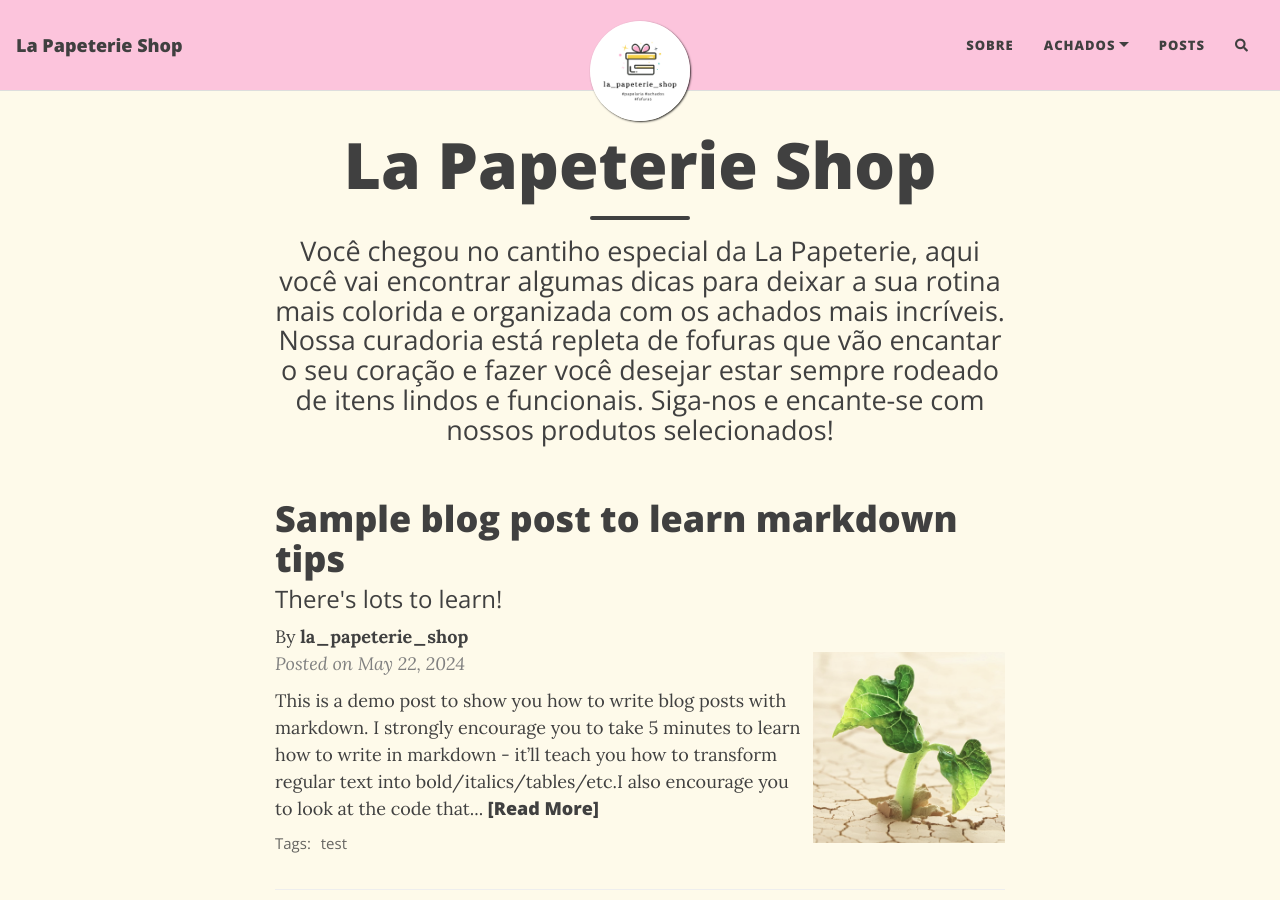
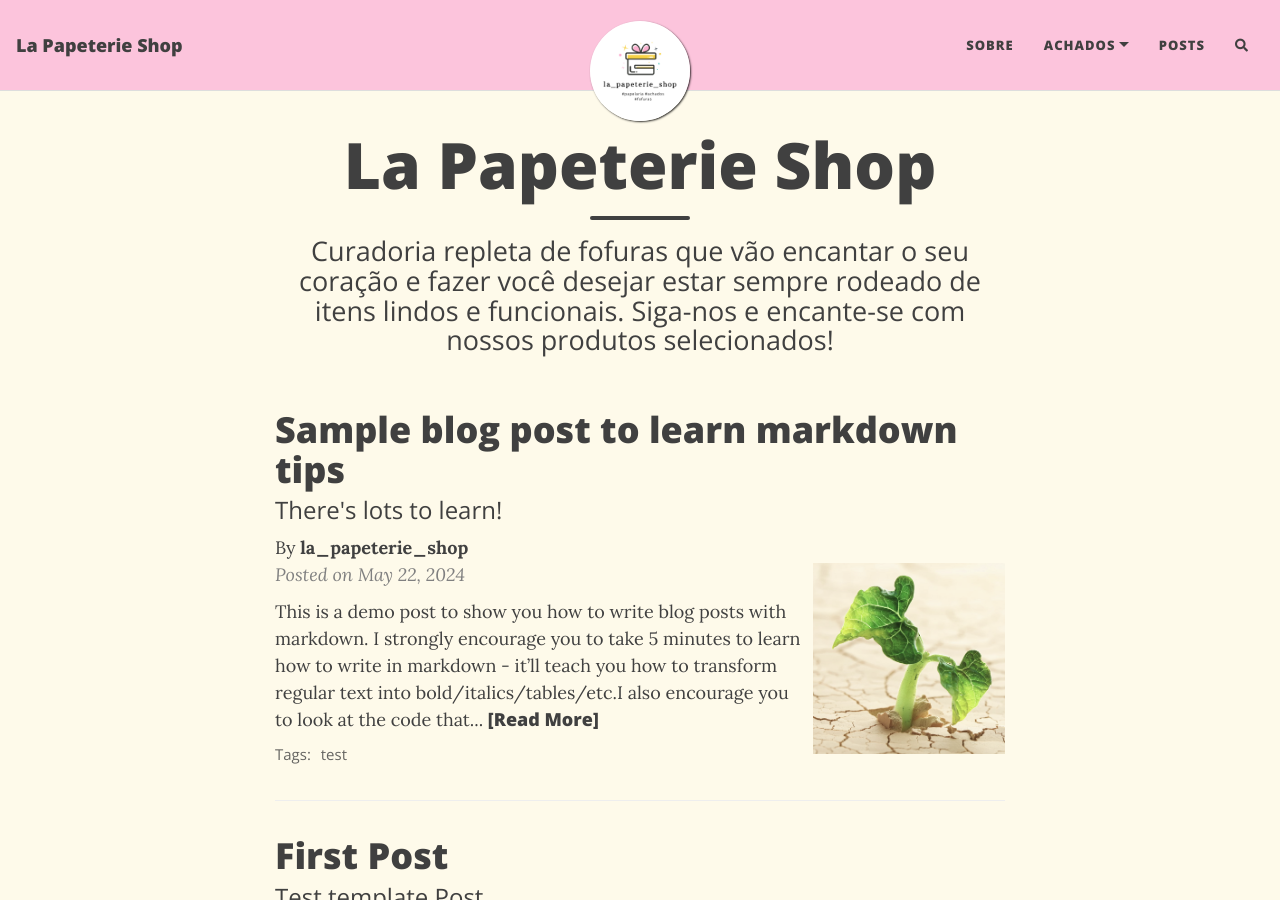
Before and after one commit to lapapeterieshop/lapapeterieshop.github.io, a Jekyll site: the page built from index.html, in a window 1280 px wide and 900 px high. Built offline with Jekyll 4.4.1, drawn with Linux system fonts in a browser that asks for light colours; nearby versions of some CDN libraries; the list of posts is cut into pages by our own code; comment, search, counter and statistics services are not loaded.

Commit message:
feat: Edit subtitle text home

```diff
--- a/index.html
+++ b/index.html
@@ -1,5 +1,5 @@
 ---
 layout: home
 title: La Papeterie Shop
-subtitle: Você chegou no cantiho especial da La Papeterie, aqui você vai encontrar algumas dicas para deixar a sua rotina mais colorida e organizada com os achados mais incríveis. Nossa curadoria está repleta de fofuras que vão encantar o seu coração e fazer você desejar estar sempre rodeado de itens lindos e funcionais. Siga-nos e encante-se com nossos produtos selecionados!
+subtitle: Curadoria repleta de fofuras que vão encantar o seu coração e fazer você desejar estar sempre rodeado de itens lindos e funcionais. Siga-nos e encante-se com nossos produtos selecionados!
 ---
```
Also changed, not shown: 1 other file.
